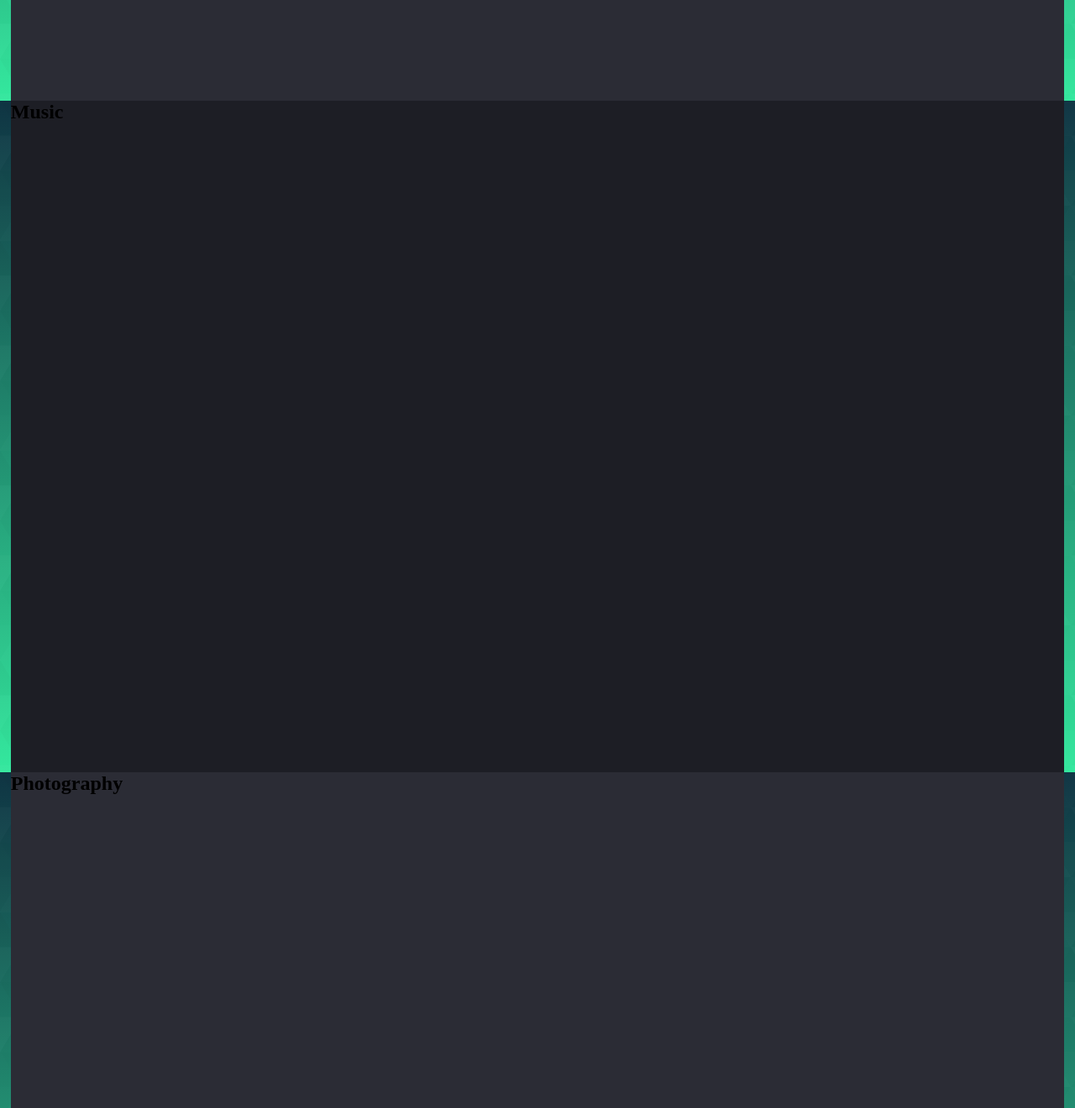
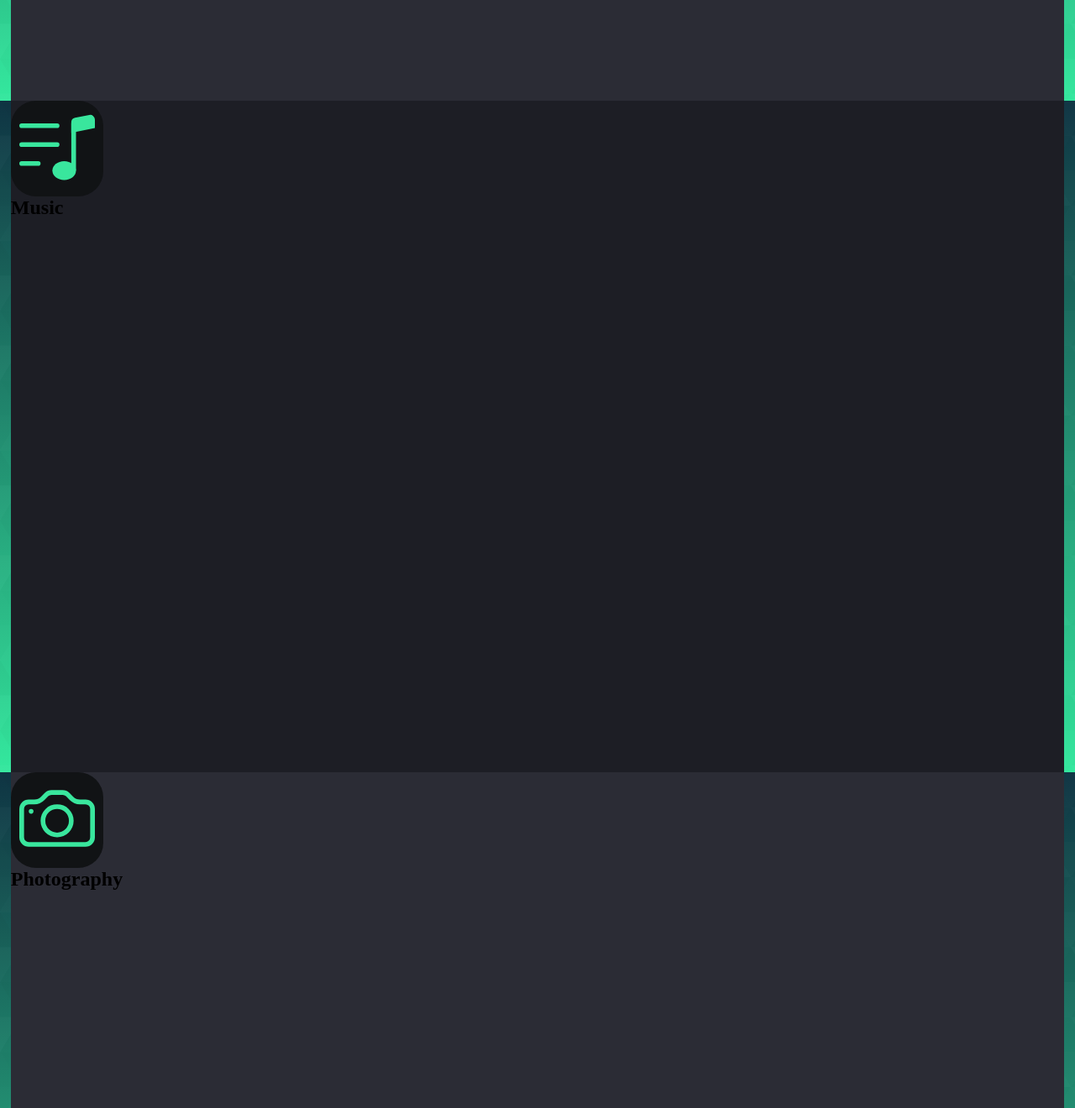
Before and after one commit to RandomProgrammerGuy/portfolio-2, a plain HTML site: page index.html in a window 1280 px wide. Shown: the part 1480-2800 px from the top of the page at 84% size. Drawn offline with Linux system fonts and the light colour scheme; a web font is replaced by a local one.

Commit message:
Added bootstrap icons

```diff
--- a/index.html
+++ b/index.html
@@ -27,7 +27,9 @@
                 <section id="section_one" class="inner main">
                     <div class="content first">
                         <div class="icon">
-
+                            <svg xmlns="http://www.w3.org/2000/svg" width="16" height="16" fill="currentColor" class="bi bi-braces-asterisk" viewBox="0 0 16 16">
+                                <path fill-rule="evenodd" d="M1.114 8.063V7.9c1.005-.102 1.497-.615 1.497-1.6V4.503c0-1.094.39-1.538 1.354-1.538h.273V2h-.376C2.25 2 1.49 2.759 1.49 4.352v1.524c0 1.094-.376 1.456-1.49 1.456v1.299c1.114 0 1.49.362 1.49 1.456v1.524c0 1.593.759 2.352 2.372 2.352h.376v-.964h-.273c-.964 0-1.354-.444-1.354-1.538V9.663c0-.984-.492-1.497-1.497-1.6ZM14.886 7.9v.164c-1.005.103-1.497.616-1.497 1.6v1.798c0 1.094-.39 1.538-1.354 1.538h-.273v.964h.376c1.613 0 2.372-.759 2.372-2.352v-1.524c0-1.094.376-1.456 1.49-1.456v-1.3c-1.114 0-1.49-.362-1.49-1.456V4.352C14.51 2.759 13.75 2 12.138 2h-.376v.964h.273c.964 0 1.354.444 1.354 1.538V6.3c0 .984.492 1.497 1.497 1.6ZM7.5 11.5V9.207l-1.621 1.621-.707-.707L6.792 8.5H4.5v-1h2.293L5.172 5.879l.707-.707L7.5 6.792V4.5h1v2.293l1.621-1.621.707.707L9.208 7.5H11.5v1H9.207l1.621 1.621-.707.707L8.5 9.208V11.5h-1Z"/>
+                              </svg>
                         </div>
                         <h1>Coding</h1>
                     </div>
@@ -36,7 +38,12 @@
                 <section id="section_two" class="inner main">
                     <div class="content">
                         <div class="icon">
-
+                            <svg xmlns="http://www.w3.org/2000/svg" width="16" height="16" fill="currentColor" class="bi bi-music-note-list" viewBox="0 0 16 16">
+                                <path d="M12 13c0 1.105-1.12 2-2.5 2S7 14.105 7 13s1.12-2 2.5-2 2.5.895 2.5 2z"/>
+                                <path fill-rule="evenodd" d="M12 3v10h-1V3h1z"/>
+                                <path d="M11 2.82a1 1 0 0 1 .804-.98l3-.6A1 1 0 0 1 16 2.22V4l-5 1V2.82z"/>
+                                <path fill-rule="evenodd" d="M0 11.5a.5.5 0 0 1 .5-.5H4a.5.5 0 0 1 0 1H.5a.5.5 0 0 1-.5-.5zm0-4A.5.5 0 0 1 .5 7H8a.5.5 0 0 1 0 1H.5a.5.5 0 0 1-.5-.5zm0-4A.5.5 0 0 1 .5 3H8a.5.5 0 0 1 0 1H.5a.5.5 0 0 1-.5-.5z"/>
+                              </svg>
                         </div>
                         <h1>Music</h1>
                     </div>
@@ -45,7 +52,10 @@
                 <section id="section_three" class="inner main">
                     <div class="content">
                         <div class="icon">
-
+                            <svg xmlns="http://www.w3.org/2000/svg" width="16" height="16" fill="currentColor" class="bi bi-camera" viewBox="0 0 16 16">
+                                <path d="M15 12a1 1 0 0 1-1 1H2a1 1 0 0 1-1-1V6a1 1 0 0 1 1-1h1.172a3 3 0 0 0 2.12-.879l.83-.828A1 1 0 0 1 6.827 3h2.344a1 1 0 0 1 .707.293l.828.828A3 3 0 0 0 12.828 5H14a1 1 0 0 1 1 1v6zM2 4a2 2 0 0 0-2 2v6a2 2 0 0 0 2 2h12a2 2 0 0 0 2-2V6a2 2 0 0 0-2-2h-1.172a2 2 0 0 1-1.414-.586l-.828-.828A2 2 0 0 0 9.172 2H6.828a2 2 0 0 0-1.414.586l-.828.828A2 2 0 0 1 3.172 4H2z"/>
+                                <path d="M8 11a2.5 2.5 0 1 1 0-5 2.5 2.5 0 0 1 0 5zm0 1a3.5 3.5 0 1 0 0-7 3.5 3.5 0 0 0 0 7zM3 6.5a.5.5 0 1 1-1 0 .5.5 0 0 1 1 0z"/>
+                              </svg>
                         </div>
                         <h1>Photography</h1>
                     </div>
@@ -54,7 +64,10 @@
                 <section id="section_four" class="inner main">
                     <div class="content">
                         <div class="icon">
-
+                            <svg xmlns="http://www.w3.org/2000/svg" width="16" height="16" fill="currentColor" class="bi bi-vector-pen" viewBox="0 0 16 16">
+                                <path fill-rule="evenodd" d="M10.646.646a.5.5 0 0 1 .708 0l4 4a.5.5 0 0 1 0 .708l-1.902 1.902-.829 3.313a1.5 1.5 0 0 1-1.024 1.073L1.254 14.746 4.358 4.4A1.5 1.5 0 0 1 5.43 3.377l3.313-.828L10.646.646zm-1.8 2.908-3.173.793a.5.5 0 0 0-.358.342l-2.57 8.565 8.567-2.57a.5.5 0 0 0 .34-.357l.794-3.174-3.6-3.6z"/>
+                                <path fill-rule="evenodd" d="M2.832 13.228 8 9a1 1 0 1 0-1-1l-4.228 5.168-.026.086.086-.026z"/>
+                              </svg>
                         </div>
                         <h1>Graphic Design</h1>
                     </div>
@@ -63,7 +76,9 @@
                 <section id="section_five" class="inner main">
                     <div class="content last">
                         <div class="icon">
-
+                            <svg xmlns="http://www.w3.org/2000/svg" width="16" height="16" fill="currentColor" class="bi bi-person-lines-fill" viewBox="0 0 16 16">
+                                <path d="M6 8a3 3 0 1 0 0-6 3 3 0 0 0 0 6zm-5 6s-1 0-1-1 1-4 6-4 6 3 6 4-1 1-1 1H1zM11 3.5a.5.5 0 0 1 .5-.5h4a.5.5 0 0 1 0 1h-4a.5.5 0 0 1-.5-.5zm.5 2.5a.5.5 0 0 0 0 1h4a.5.5 0 0 0 0-1h-4zm2 3a.5.5 0 0 0 0 1h2a.5.5 0 0 0 0-1h-2zm0 3a.5.5 0 0 0 0 1h2a.5.5 0 0 0 0-1h-2z"/>
+                              </svg>
                         </div>
                         <h1>Contact</h1>
                     </div>
--- a/style.css
+++ b/style.css
@@ -114,6 +114,19 @@ html {
     text-shadow: 5px 5px 30px rgb(32, 32, 32);
     opacity: 0%;
     animation-delay: 0.5s;
+}
+
+.icon {
+    border-radius: 30px;
+    width: min-content;
+    background-color: rgb(17, 19, 21);
+}
+
+.icon svg {
+    padding: 10px;
+    color: #39e69d;
+    height: 90px;
+    width: 90px;
 }
 
 @media screen and (min-width: 1201px) {
```
